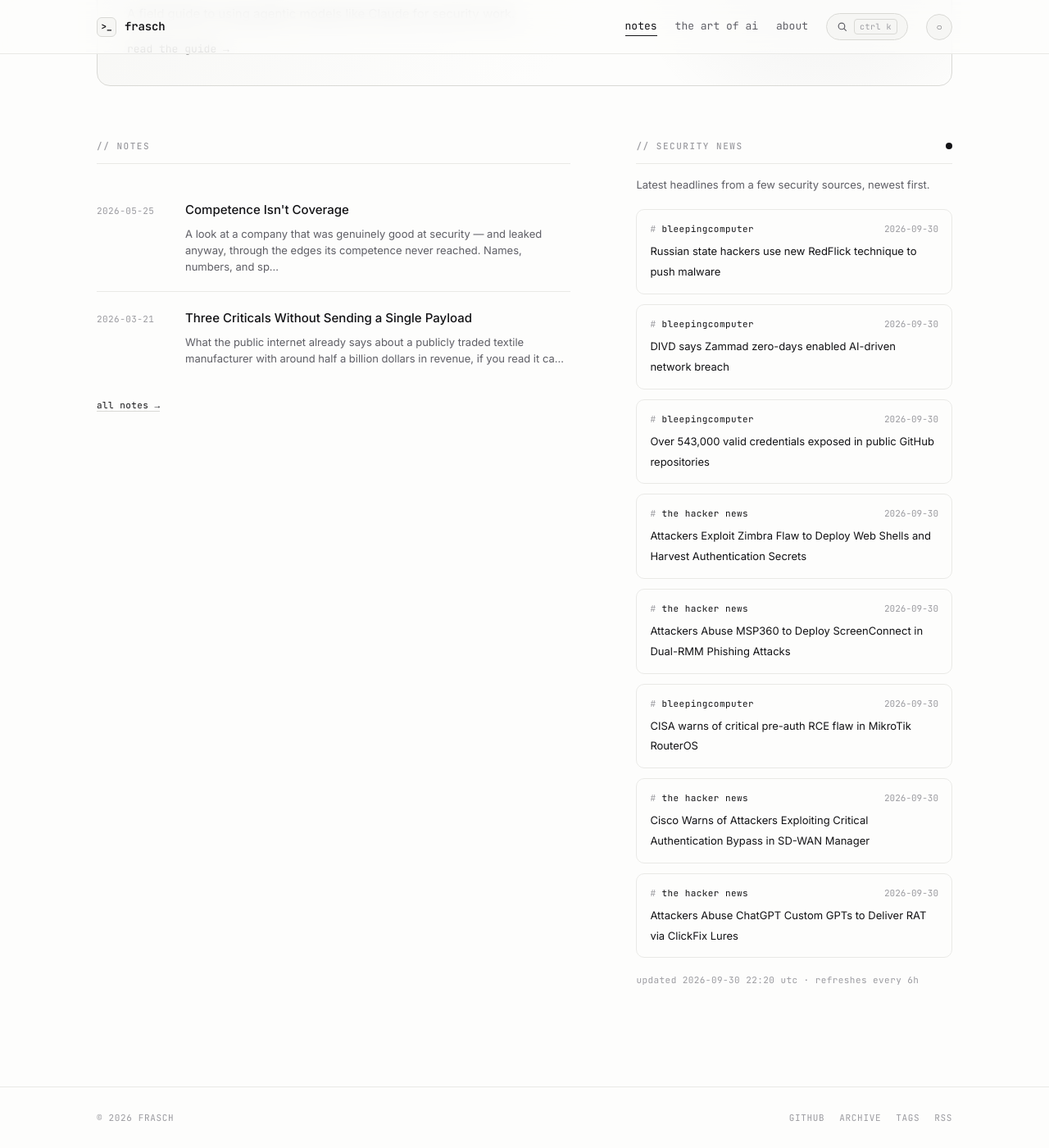
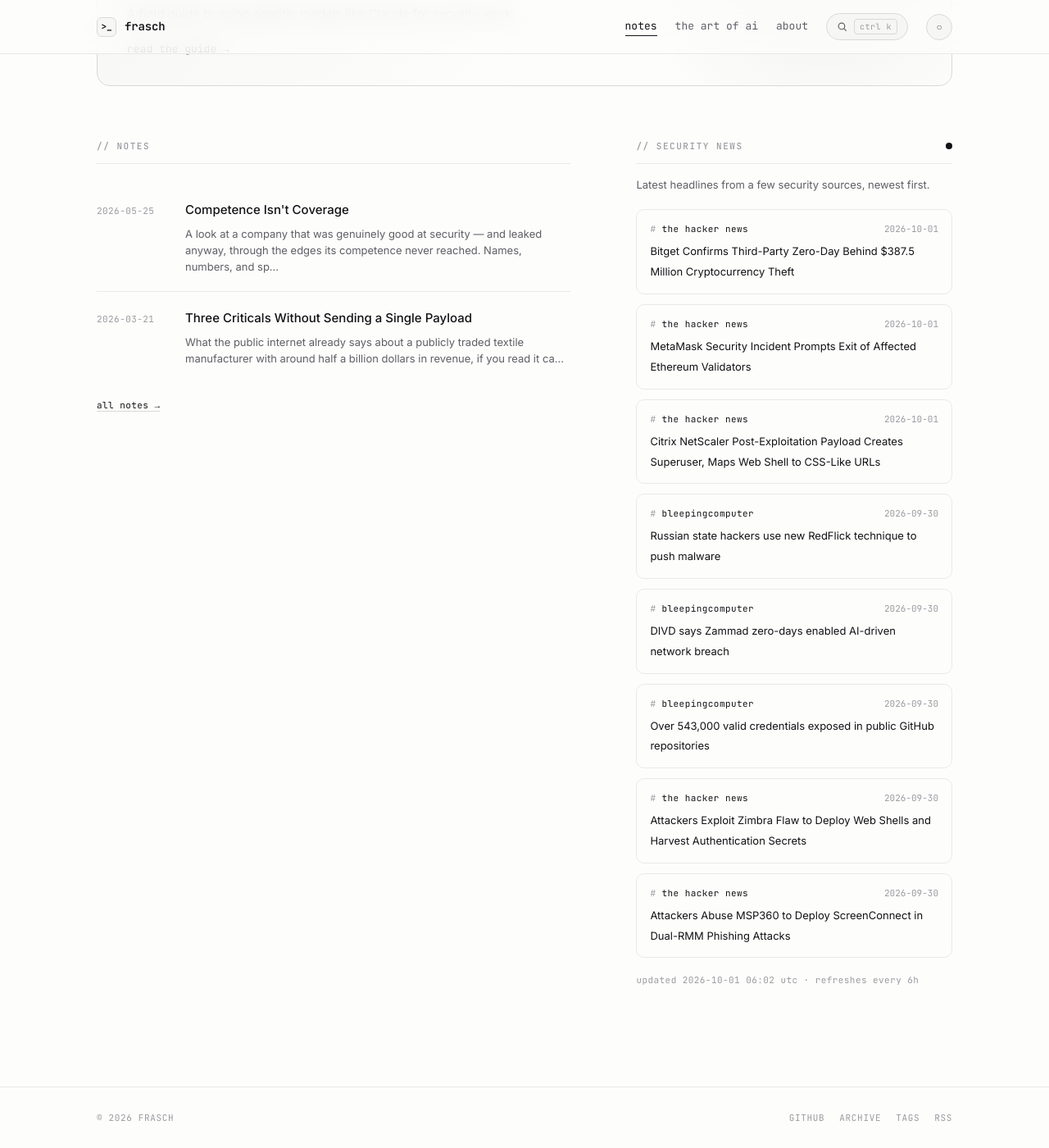
Before and after one commit to whoisfrasch/frasch, a Jekyll site: the page built from index.html, in a window 1280 px wide and 1400 px high, scrolled down 615 px. Shown: the whole window at 82% size. Built offline with Jekyll 4.4.1, drawn with Linux system fonts in a browser that asks for light colours.

Commit message:
Refresh security news feed

```diff
--- a/_data/news.json
+++ b/_data/news.json
@@ -1,6 +1,24 @@
 {
-  "updated": "2026-09-30T22:20:08Z",
+  "updated": "2026-10-01T06:02:10Z",
   "items": [
+    {
+      "source": "the hacker news",
+      "title": "Bitget Confirms Third-Party Zero-Day Behind $387.5 Million Cryptocurrency Theft",
+      "link": "https://thehackernews.com/2026/10/bitget-confirms-third-party-zero-day.html",
+      "date": "2026-10-01T05:21:10Z"
+    },
+    {
+      "source": "the hacker news",
+      "title": "MetaMask Security Incident Prompts Exit of Affected Ethereum Validators",
+      "link": "https://thehackernews.com/2026/10/metamask-security-incident-prompts-exit.html",
+      "date": "2026-10-01T05:10:09Z"
+    },
+    {
+      "source": "the hacker news",
+      "title": "Citrix NetScaler Post-Exploitation Payload Creates Superuser, Maps Web Shell to CSS-Like URLs",
+      "link": "https://thehackernews.com/2026/10/citrix-netscaler-post-exploitation.html",
+      "date": "2026-10-01T04:35:34Z"
+    },
     {
       "source": "bleepingcomputer",
       "title": "Russian state hackers use new RedFlick technique to push malware",
@@ -30,24 +48,6 @@
       "title": "Attackers Abuse MSP360 to Deploy ScreenConnect in Dual-RMM Phishing Attacks",
       "link": "https://thehackernews.com/2026/09/attackers-abuse-msp360-to-deploy.html",
       "date": "2026-09-30T16:32:59Z"
-    },
-    {
-      "source": "bleepingcomputer",
-      "title": "CISA warns of critical pre-auth RCE flaw in MikroTik RouterOS",
-      "link": "https://www.bleepingcomputer.com/news/security/cisa-warns-of-critical-pre-auth-rce-flaw-in-mikrotik-routeros/",
-      "date": "2026-09-30T15:49:29Z"
-    },
-    {
-      "source": "the hacker news",
-      "title": "Cisco Warns of Attackers Exploiting Critical Authentication Bypass in SD-WAN Manager",
-      "link": "https://thehackernews.com/2026/09/cisco-warns-of-attackers-exploiting.html",
-      "date": "2026-09-30T15:24:54Z"
-    },
-    {
-      "source": "the hacker news",
-      "title": "Attackers Abuse ChatGPT Custom GPTs to Deliver RAT via ClickFix Lures",
-      "link": "https://thehackernews.com/2026/09/attackers-abuse-chatgpt-custom-gpts-to.html",
-      "date": "2026-09-30T15:00:15Z"
     }
   ]
 }
```
